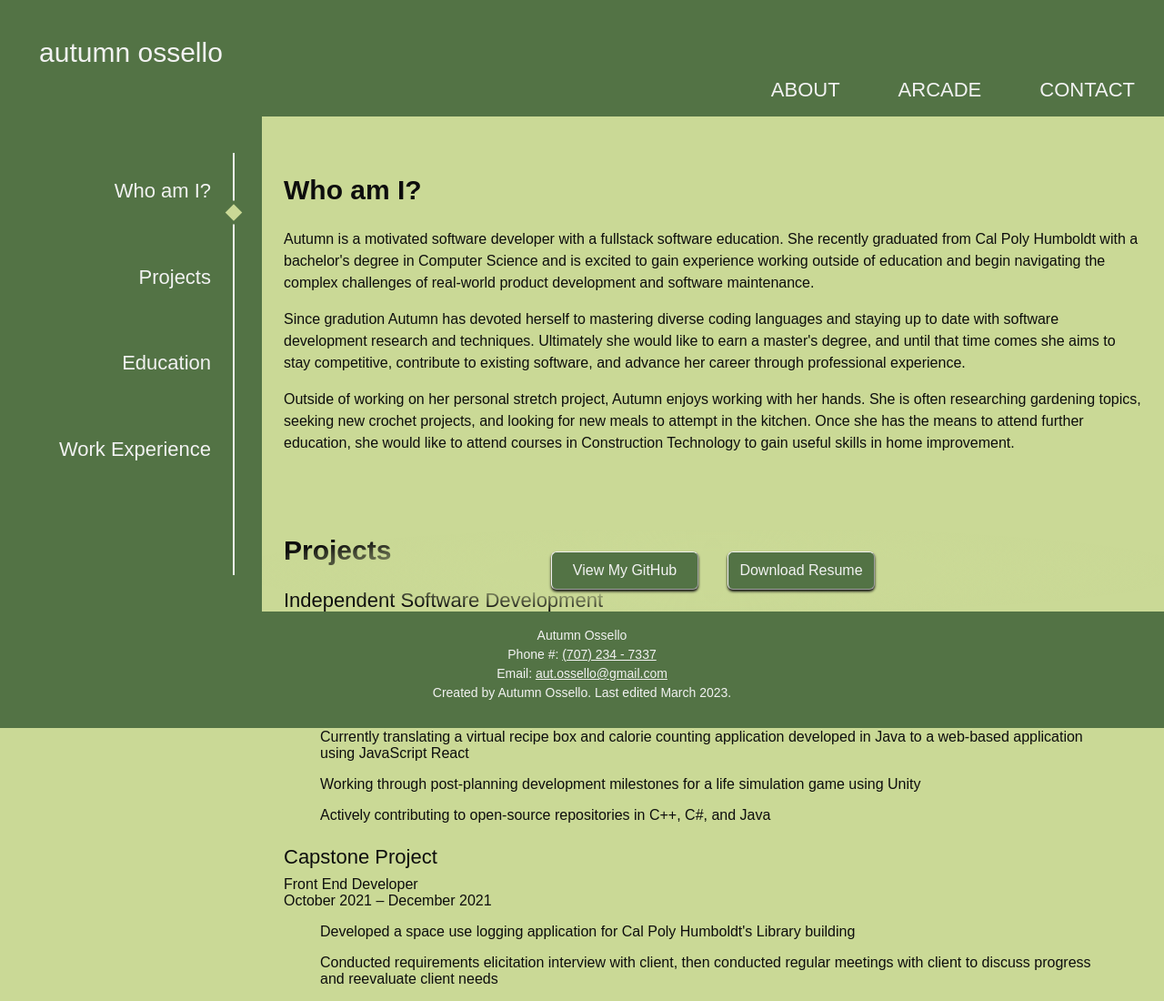
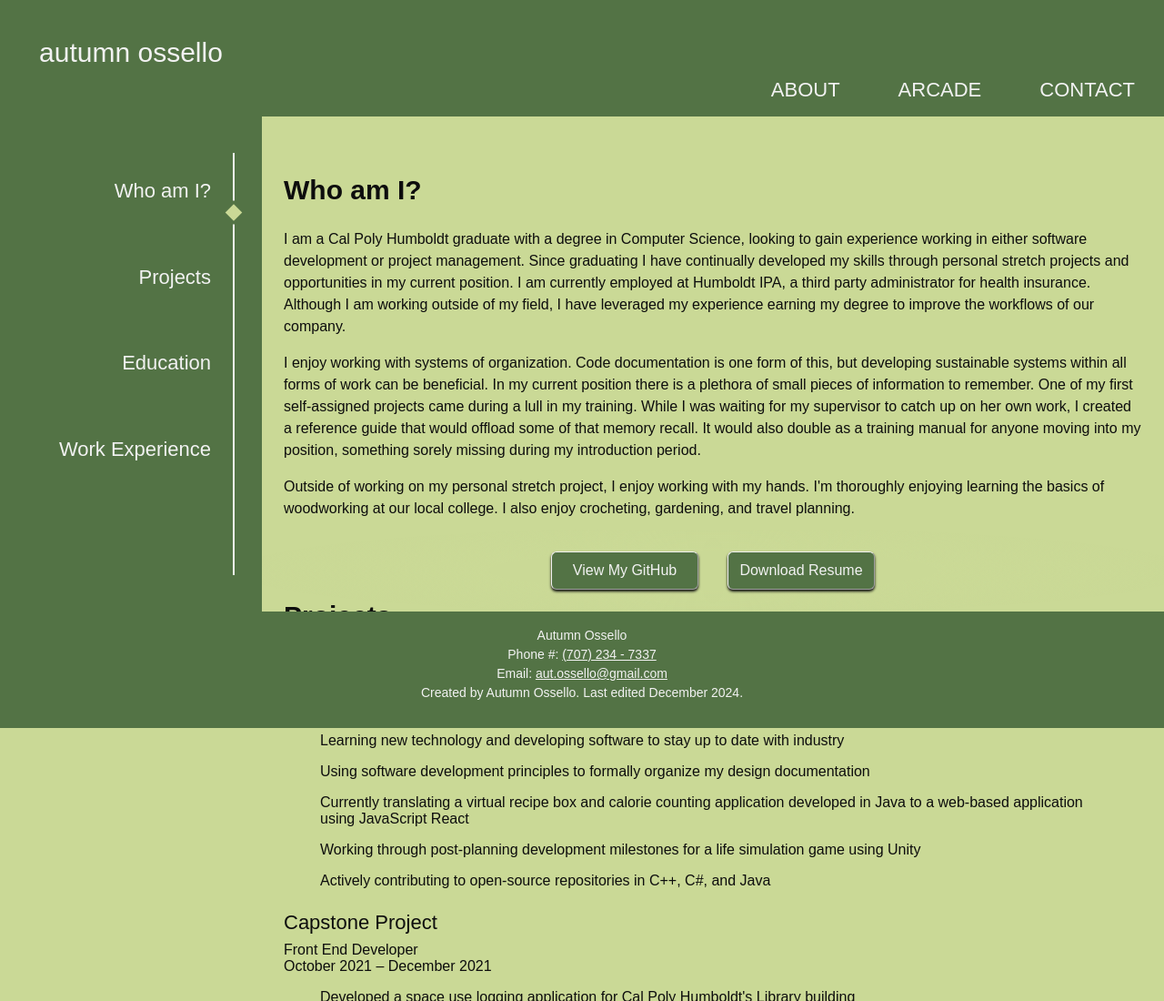
Before and after one commit to AutumnO/PortfolioWebsite, a plain HTML site: page index.html in a window 1280 px wide. Shown: the top 1100 px of the page at 91% size. Drawn offline with Linux system fonts and the light colour scheme.

Commit message:
Updated Who Am I? section

```diff
--- a/index.html
+++ b/index.html
@@ -33,28 +33,32 @@
                 <h2 id="about-me-header">Who am I?</h2>
                 <div class="about-me-text">
                     <p>
-                        Autumn is a motivated software developer with a fullstack
-                        software education. She recently graduated from Cal Poly Humboldt
-                        with a bachelor's degree in Computer Science and is excited
-                        to gain experience working outside of education and begin
-                        navigating the complex challenges of real-world product
-                        development and software maintenance.
+                        I am a Cal Poly Humboldt graduate with a degree in Computer Science,
+                        looking to gain experience working in either software development
+                        or project management. Since graduating I have continually developed
+                        my skills through personal stretch projects and opportunities in my
+                        current position. I am currently employed at Humboldt IPA, a third
+                        party administrator for health insurance. Although I am working
+                        outside of my field, I have leveraged my experience earning my
+                        degree to improve the workflows of our company.
                     </p>
                     <p>
-                        Since gradution Autumn has devoted herself to mastering diverse
-                        coding languages and staying up to date with software development
-                        research and techniques. Ultimately she would like to earn a
-                        master's degree, and until that time comes she aims to stay
-                        competitive, contribute to existing software, and advance her
-                        career through professional experience.
+                        I enjoy working with systems of organization. Code documentation
+                        is one form of this, but developing sustainable systems within
+                        all forms of work can be beneficial. In my current position there
+                        is a plethora of small pieces of information to remember. One of
+                        my first self-assigned projects came during a lull in my training.
+                        While I was waiting for my supervisor to catch up on her own work,
+                        I created a reference guide that would offload some of that memory
+                        recall. It would also double as a training manual for anyone
+                        moving into my position, something sorely missing during my
+                        introduction period.
                     </p>
                     <p>
-                        Outside of working on her personal stretch project, Autumn enjoys
-                        working with her hands. She is often researching gardening topics,
-                        seeking new crochet projects, and looking for new meals to
-                        attempt in the kitchen. Once she has the means to attend further
-                        education, she would like to attend courses in Construction
-                        Technology to gain useful skills in home improvement.
+                        Outside of working on my personal stretch project, I enjoy
+                        working with my hands. I'm thoroughly enjoying learning the basics
+                        of woodworking at our local college. I also enjoy crocheting,
+                        gardening, and travel planning.
                     </p>
                 </div>
             </section>
@@ -196,7 +200,7 @@
                 Autumn Ossello</br>
                 Phone #: <a href="tel:7072347337">(707) 234 - 7337</a></br>
                 Email: <a href="mailto:aut.ossello@gmail.com">aut.ossello@gmail.com</a></br>
-                Created by Autumn Ossello. Last edited March 2023.
+                Created by Autumn Ossello. Last edited December 2024.
             </p>
         </footer>
 
```
